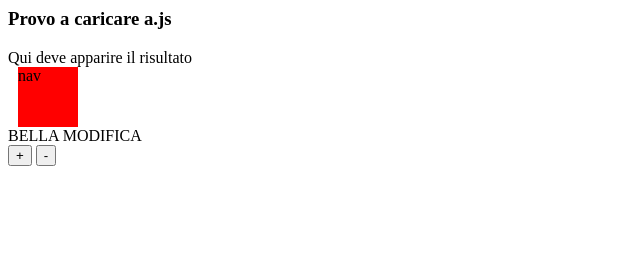
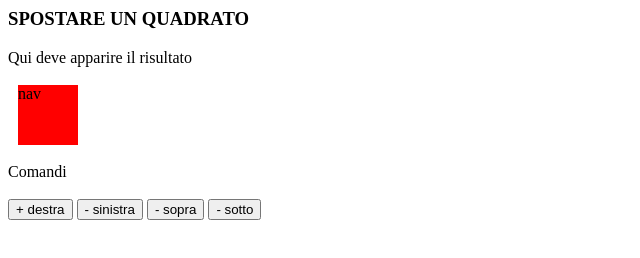
Before and after one commit to ettorebevilacqua/corso-react, a plain HTML site: page index.html in a window 1280 px wide. Shown: the whole page, without its empty margins (0-640 px from the left). Drawn offline with Linux system fonts and the light colour scheme.

Commit message:
pulsanti su giu destra sinistra

```diff
--- a/a.js
+++ b/a.js
@@ -1,7 +1,44 @@
-let m=10;
-function move(dir){
-    document.getElementById("nav")
-    const elem = document.getElementById("nav");
-    const val = dir ? 10 : -10;
-    elem.style.marginLeft = (parseInt((elem.style.marginLeft) || parseInt(window.getComputedStyle(elem).marginLeft))) + val + 'px';
+// fare funzionare il left, e l' up
+let posizioneUp = 150;
+let posizioneLeft = 70; // attenzione alle variabili undefinded
+function move(dir) {
+  const elem = document.getElementById("nav");
+
+  // se definisco qui posizione left , ogni volta che viene premuto il pulsante
+  // posizioneLeft torna alla posizione 70, viene aumentata di 10
+  // ma al click succesivo ritorna al valore 70, si muove di 10
+  // quindi vedo che fa sempre lo stesso scatto di 10px
+
+  // decomentare per vedere l'errore
+  //  let posizioneLeft = 70; // attenzione alle variabili undefinded
+
+  // uso left e up, come variabili di quanto aumentare o diminuire
+
+  let left = 0; // attenzione left ha valore undefined
+  let up = 0; // attenzione up ha valore undefined
+
+  if (dir === 0) {
+    left = 10;
+  } else if (dir === 1) {
+    left = -10;
+  } else if (dir === 2) {
+    up = -10;
+  } else {
+    up = 10;
+  }
+
+  // la if di prima ma scritta abbreviato
+  //const val = dir === 0 ? 10 : -10;
+
+  // visualizzo il valore posizioneLeft per vedere se sta funzionando
+  console.log("posizioneLeft prima della modifica ", posizioneLeft);
+
+  // la nuova posizione è quella precedente + o - il valore di left
+  posizioneLeft = posizioneLeft + left;
+  posizioneUp = posizioneUp + up;
+
+  console.log("posizioneLeft dopo la modifica", posizioneLeft);
+
+  elem.style.marginLeft = posizioneLeft + "px";
+  elem.style.marginTop = posizioneUp + "px";
 }
--- a/index.html
+++ b/index.html
@@ -1,8 +1,7 @@
 <html>
-
   <head>
     <style>
-        #nav{
+      #nav {
         width: 60px;
         height: 60px;
         background-color: red;
@@ -12,15 +11,19 @@
   </head>
 
   <body>
-    <h3>Provo a caricare a.js</h3>
+    <h3>SPOSTARE UN QUADRATO</h3>
     <div id="risultato">Qui deve apparire il risultato</div>
-    <div id="nav"> nav</div>
-    <div>BELLA MODIFICA</div>
+    <br />
+    <div id="nav">nav</div>
+    <br />
+    <div>Comandi</div>
+    <br />
     <div>
-        <button onclick="move(1)">+</button>
-        <button onclick="move(2)">-</button>
+      <button onclick="move(0)">+ destra</button>
+      <button onclick="move(1)">- sinistra</button>
+      <button onclick="move(2)">- sopra</button>
+      <button onclick="move(3)">- sotto</button>
     </div>
-   <script type="text/javascript" src="a.js" ></script>
+    <script type="text/javascript" src="a.js"></script>
   </body>
-
 </html>
```
Lines whose indentation alone changed are shown as unchanged.
